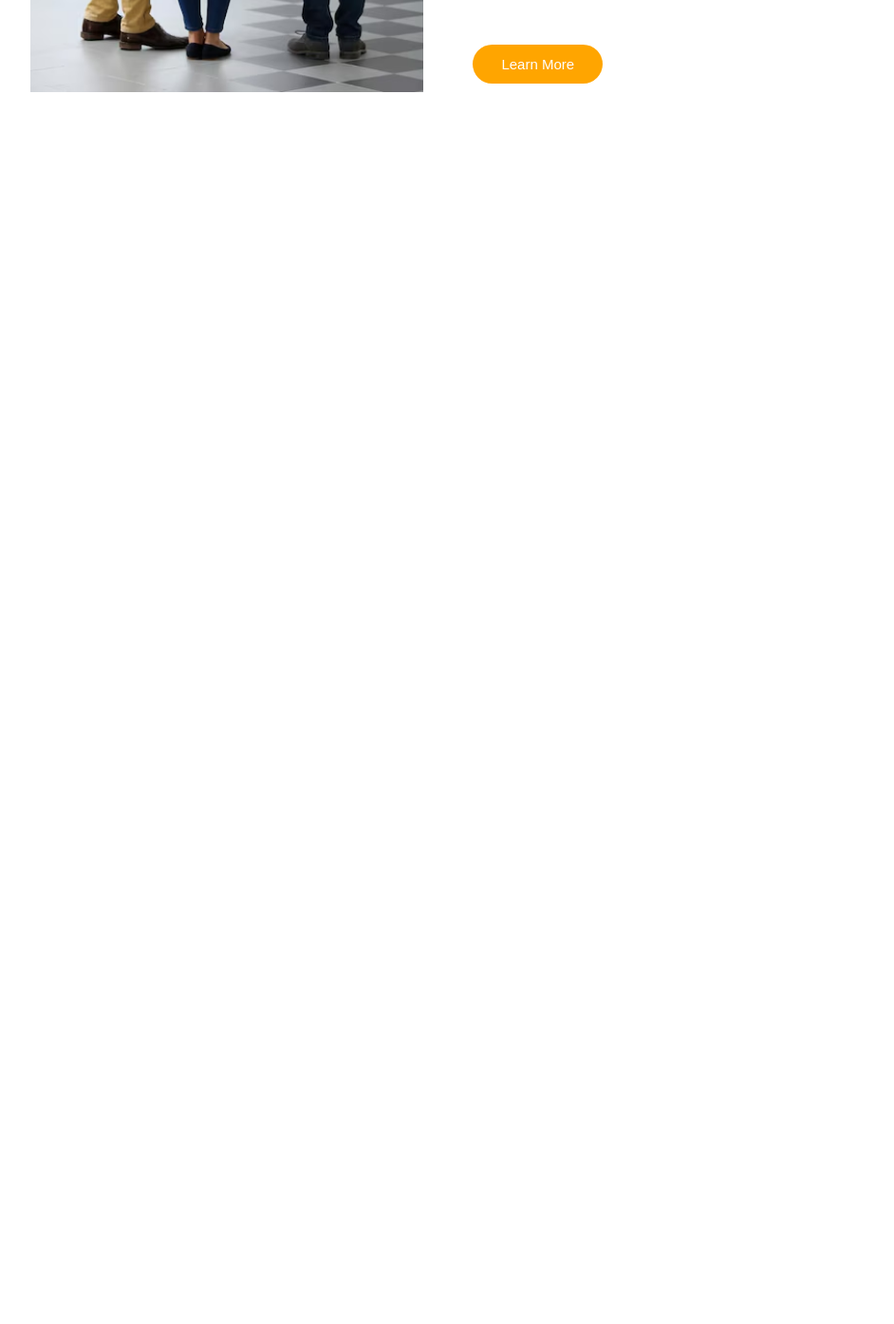
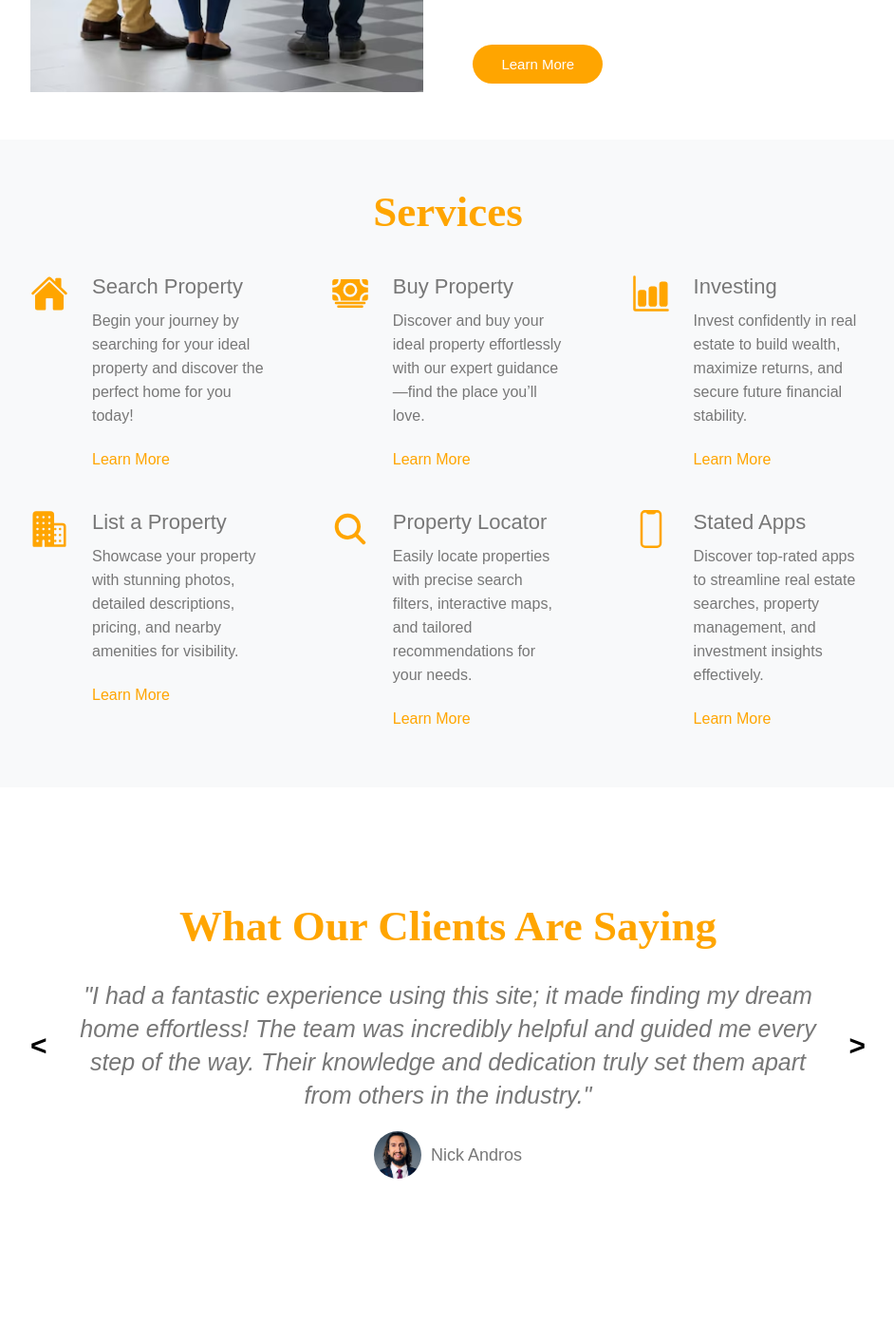
Before and after one commit to rushinski/clone-website, a plain HTML site: page index.html in a window 1280 px wide. Shown: the part 2992-4386 px from the top of the page at 95% size, without its empty margins (168-1110 px from the left). Before the commit the page ends 3139 px from the top, so only its background shows below. Drawn offline with nearby package versions, Linux system fonts and the light colour scheme.

Commit message:
quotes complete

```diff
--- a/index.html
+++ b/index.html
@@ -253,15 +253,114 @@
   </section>
 
   <section class="services">
-
+    <div class="container">
+      <h2 class="center-h2">Services</h2>
+      <div class="services-container">
+        <div class="services-row">
+          <div class="services-box">
+            <div class="services-split">
+              <ion-icon name="home" class="services-icon"></ion-icon>
+            </div>
+            <div class="services-split">
+              <div class="services-content">
+                <h3 class="h3-services">Search Property</h3>
+                <p>Begin your journey by searching for your ideal property and discover the perfect home for you today!</p>
+                <a href="#">Learn More</a>
+              </div>
+            </div>
+          </div>
+          <div class="services-box">
+            <div class="services-split">
+              <ion-icon name="cash" class="services-icon"></ion-icon>
+            </div>
+            <div class="services-split">
+              <div class="services-content">
+                <h3 class="h3-services">Buy Property</h3>
+                <p>Discover and buy your ideal property effortlessly with our expert guidance—find the place you’ll love.</p>
+                <a href="#">Learn More</a>
+              </div>
+            </div>
+          </div>
+          <div class="services-box">
+            <div class="services-split">
+              <ion-icon name="bar-chart" class="services-icon"></ion-icon>
+            </div>
+            <div class="services-split">
+              <div class="services-content">
+                <h3 class="h3-services">Investing</h3>
+                <p>Invest confidently in real estate to build wealth, maximize returns, and secure future financial stability.</p>
+                <a href="#">Learn More</a>
+              </div>
+            </div>
+          </div>
+        </div>
+        <div class="services-row">
+          <div class="services-box">
+            <div class="services-split">
+              <ion-icon name="business" class="services-icon"></ion-icon>
+            </div>
+            <div class="services-split">
+              <div class="services-content">
+                <h3 class="h3-services">List a Property</h3>
+                <p>Showcase your property with stunning photos, detailed descriptions, pricing, and nearby amenities for visibility.</p>
+                <a href="#">Learn More</a>
+              </div>
+            </div>
+          </div>
+          <div class="services-box">
+            <div class="services-split">
+              <ion-icon name="search" class="services-icon"></ion-icon>
+            </div>
+            <div class="services-split">
+              <div class="services-content">
+                <h3 class="h3-services">Property Locator</h3>
+                <p>Easily locate properties with precise search filters, interactive maps, and tailored recommendations for your needs.</p>
+                <a href="#">Learn More</a>
+              </div>
+            </div>
+          </div>
+          <div class="services-box">
+            <div class="services-split">
+              <ion-icon name="phone-portrait-outline" class="services-icon"></ion-icon>
+            </div>
+            <div class="services-split">
+              <div class="services-content">
+                <h3 class="h3-services">Stated Apps</h3>
+                <p>Discover top-rated apps to streamline real estate searches, property management, and investment insights effectively.</p>
+                <a href="#">Learn More</a>
+              </div>
+            </div>
+          </div>
+        </div>
+      </div>
+    </div>
   </section>
 
   <section class="clients-say">
-
+    <div class="container">
+      <h2 class="center-h2 sizing">What Our Clients Are Saying</h2>
+      <div class="says-cont">
+        <div class="quote">
+          <a><p class="flex"><</p></a>
+          <div class="quote-container">
+            <i class="italic-q">"I had a fantastic experience using this site; it made finding my dream home effortless! The team was incredibly helpful and guided me every step of the way. Their knowledge and dedication truly set them apart from others in the industry."</i>
+          </div>
+          <a><p class="flex">></p></a>
+        </div>
+        <div class="person">
+          <div class="image-circle-cont">
+            <img src="images/nick.jpg">
+          </div>
+          <p>Nick Andros</p>
+        </div>
+      </div>
+    </div>
   </section>
 
   <section class="contact-us">
+    <div class="container">
 
+    </div>
   </section>
 
   <footer class="footer">
--- a/style.css
+++ b/style.css
@@ -467,3 +467,123 @@ p {
 }
 
 /* Services section */
+.services {
+  background-color: #f8f9fa;
+}
+
+.services-container {
+  display: flex;
+  flex-direction: column;
+  margin: 40px 0px;
+  justify-content: space-between;
+  height: 450px;
+}
+
+.services-row {
+  display: flex;
+  justify-content: space-between;
+  height: 45%;
+}
+
+.services-box {
+  display: flex;
+  width: 28%;
+}
+
+.services-split {
+  display: flex;
+}
+
+.services-icon {
+  color: orange;
+  font-size: 40px;
+}
+
+.h3-services {
+  color: #777;
+  font-size: 22px;
+  font-weight: 300;
+  margin-bottom: 10px;
+}
+
+.services-content {
+  margin-left: 25px;
+}
+
+.services-content a {
+  text-decoration: none;
+  color: orange;
+}
+
+.services-content a:hover {
+  text-decoration: underline;
+  color: orange;
+}
+
+.services-content p {
+  line-height: 25px;
+  margin-bottom: 25px;
+}
+
+/* Clients say section */
+.says-cont {
+  display: flex;
+  flex-direction: column;
+  align-items: center;
+}
+
+.sizing {
+  margin-top: 70px;
+  margin-bottom: 30px;
+}
+
+.italic-q {
+  color: #777;
+  font-size: 25px;
+}
+
+.flex {
+  display: flex;
+  font-size: 30px;
+  color: black;
+  font-weight: 600;
+}
+
+.quote-container {
+  display: flex;
+  width: 800px;
+  line-height: 35px;
+  text-align: center;
+}
+
+.quote {
+  display: flex;
+  justify-content: space-between;
+  align-items: center;
+  width: 100%;
+}
+
+.person {
+  display: flex;
+  align-items: center;
+  margin-top: 20px;
+  margin-bottom: 100px;
+}
+
+.image-circle-cont {
+  height: 50px;
+  width: 50px;
+  overflow: hidden;
+  border-radius: 50px;
+  margin-right: 10px;
+}
+
+.image-circle-cont img {
+  object-fit: cover;
+  height: 100%;
+  width: 100%;
+}
+
+.person p {
+  font-size: 18px;
+}
```
Also changed, not shown: images/nick.jpg (added).
